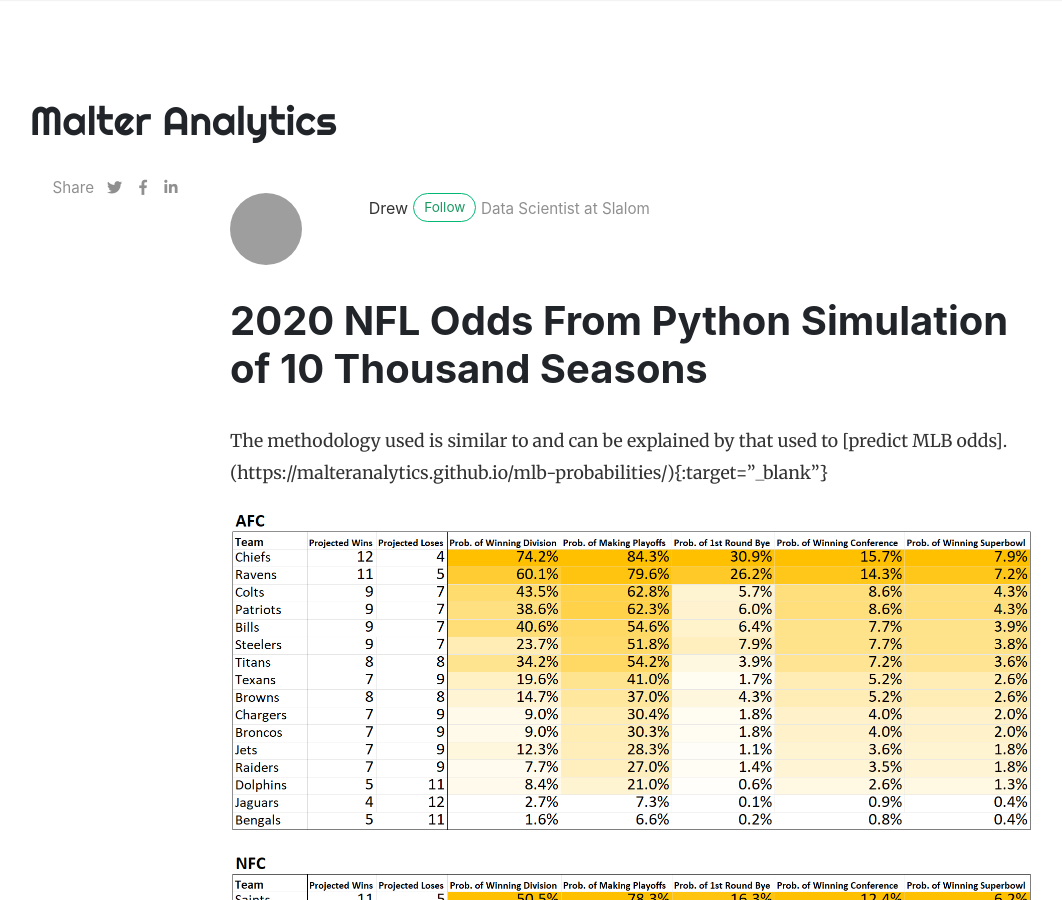
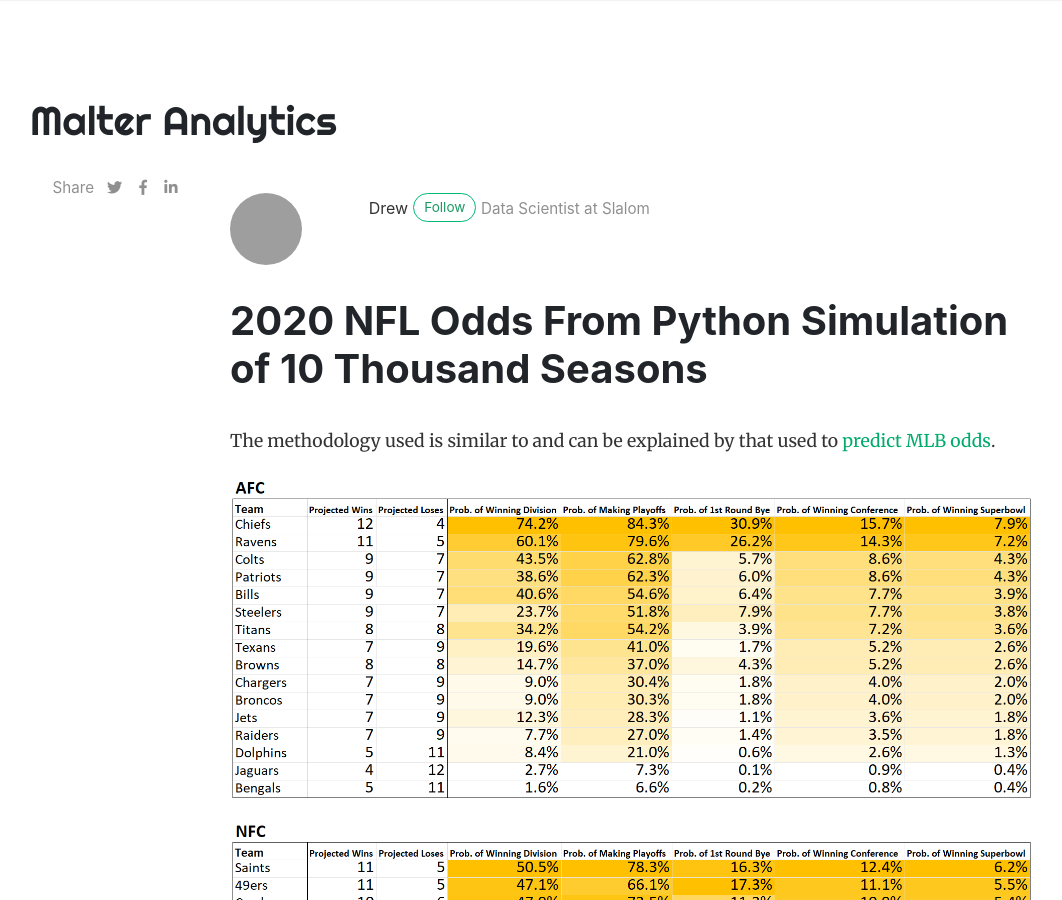
Before and after one commit to malteranalytics/malteranalytics.github.io, a Jekyll site: the page built from _posts/2020-09-10-nfl-odds.md, in a window 1280 px wide and 900 px high. Shown: the whole window, without its empty margins (55-1117 px from the left). Built offline with Jekyll 4.4.1, drawn with Linux system fonts in a browser that asks for light colours; nearby versions of some CDN libraries; comment, search, counter and statistics services are not loaded; grey boxes are pictures that could not be loaded.

Commit message:
Update 2020-09-10-nfl-odds.md

```diff
--- a/_posts/2020-09-10-nfl-odds.md
+++ b/_posts/2020-09-10-nfl-odds.md
@@ -10,7 +10,7 @@ featured: false
 
 
 
-The methodology used is similar to and can be explained by that used to [predict MLB odds].(https://malteranalytics.github.io/mlb-probabilities/){:target="_blank"}
+The methodology used is similar to and can be explained by that used to [predict MLB odds](https://malteranalytics.github.io/mlb-probabilities/){:target="_blank"}.
 
 
 ![plot of chunk unnamed-chunk-1](/assets/images/2020-09-10-nfl-odds/image1.PNG)
```
